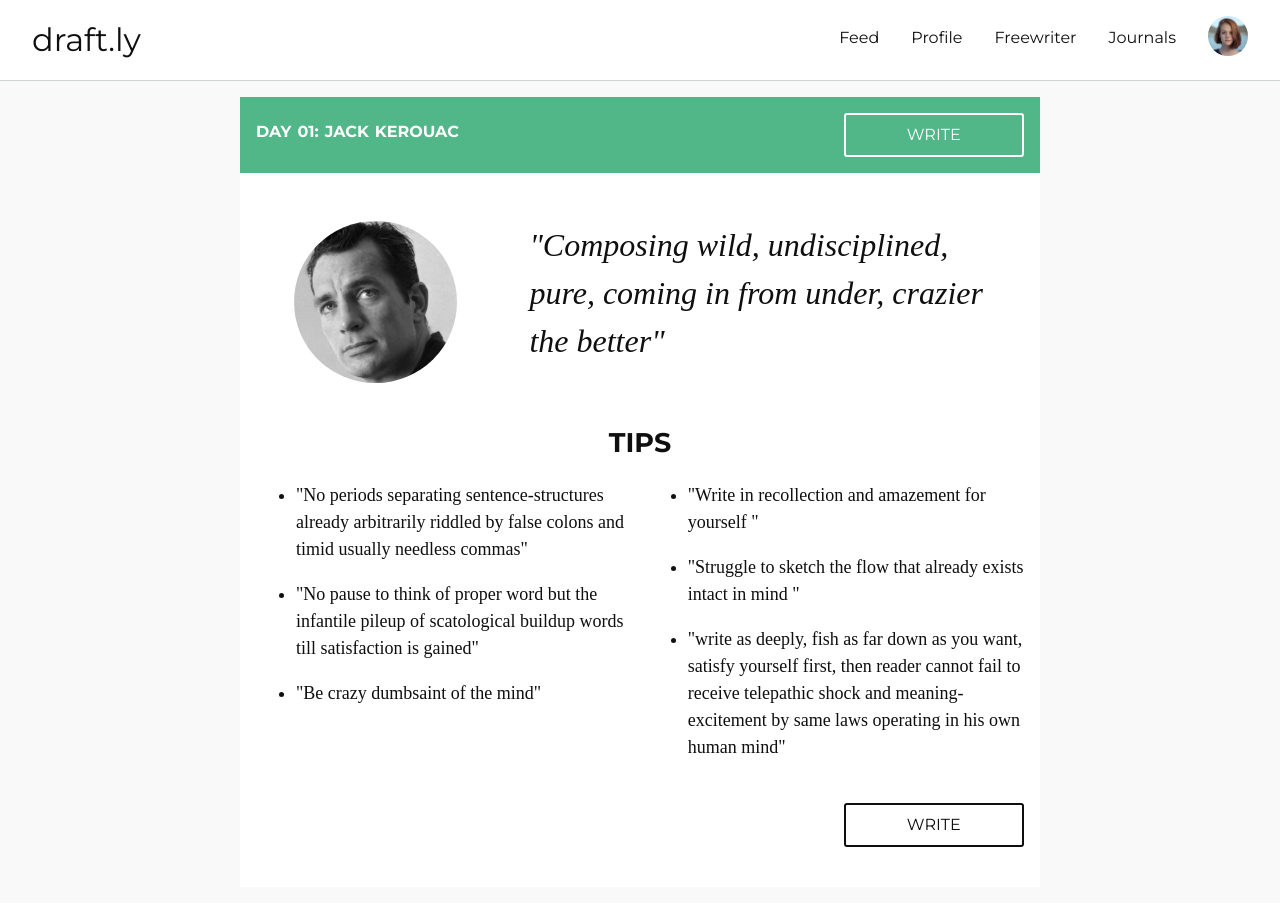
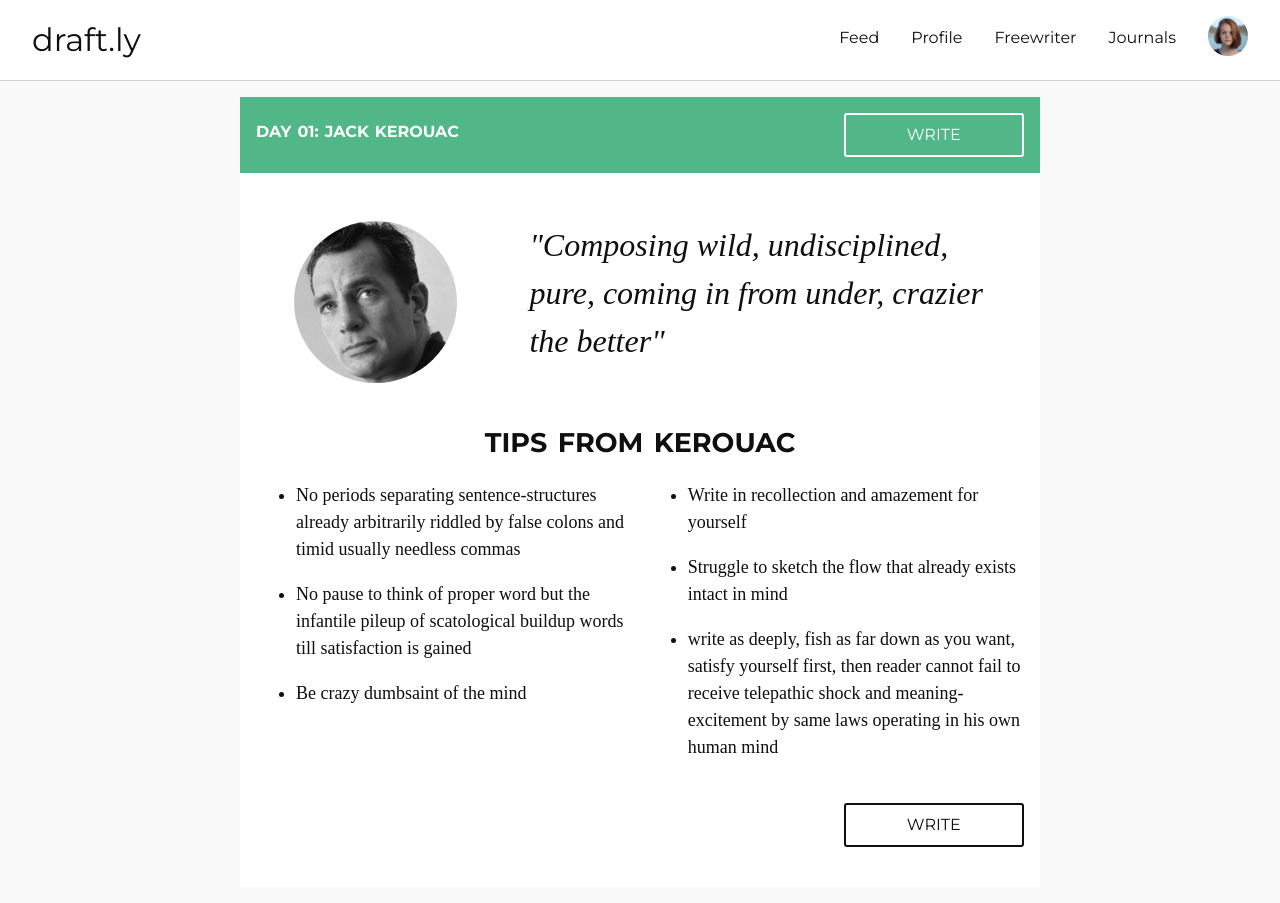
Before and after one commit to davidpowellme/draftly, a Jekyll site: the page built from travel-prompts.html, in a window 1280 px wide. Built offline with Jekyll 4.4.1, drawn with Linux system fonts in a browser that asks for light colours; nearby versions of some CDN libraries.

Commit message:
removed quote marks and added from Kerouac

```diff
--- a/travel-prompts.html
+++ b/travel-prompts.html
@@ -28,23 +28,23 @@ permalink: ../travel-prompts/
 	</section>
 	<section class="tips">
 		<article>
-			<h2>Tips</h2>
+			<h2>Tips from Kerouac</h2>
 		</article>
 		<article class="col-sm-12 col-md-12 col-lg-6">
 			<div>
 				<ul>
-					<li>"No periods separating sentence-structures already arbitrarily riddled by false colons and timid usually needless commas"</li>
-					<li>"No pause to think of proper word but the infantile pileup of scatological buildup words till satisfaction is gained"</li>
-					<li>"Be crazy dumbsaint of the mind"</li>
+					<li>No periods separating sentence-structures already arbitrarily riddled by false colons and timid usually needless commas</li>
+					<li>No pause to think of proper word but the infantile pileup of scatological buildup words till satisfaction is gained</li>
+					<li>Be crazy dumbsaint of the mind</li>
 				</ul>
 			</div>
 		</article>
 		<article class="col-sm-12 col-md-12 col-lg-6">
 			<div>
 				<ul>
-					<li>"Write in recollection and amazement for yourself "</li>
-					<li>"Struggle to sketch the flow that already exists intact in mind "</li>
-					<li>"write as deeply, fish as far down as you want, satisfy yourself first, then reader cannot fail to receive telepathic shock and meaning-excitement by same laws operating in his own human mind"</li>
+					<li>Write in recollection and amazement for yourself</li>
+					<li>Struggle to sketch the flow that already exists intact in mind</li>
+					<li>write as deeply, fish as far down as you want, satisfy yourself first, then reader cannot fail to receive telepathic shock and meaning-excitement by same laws operating in his own human mind</li>
 				</ul>
 			</div>
 		</article>
```
